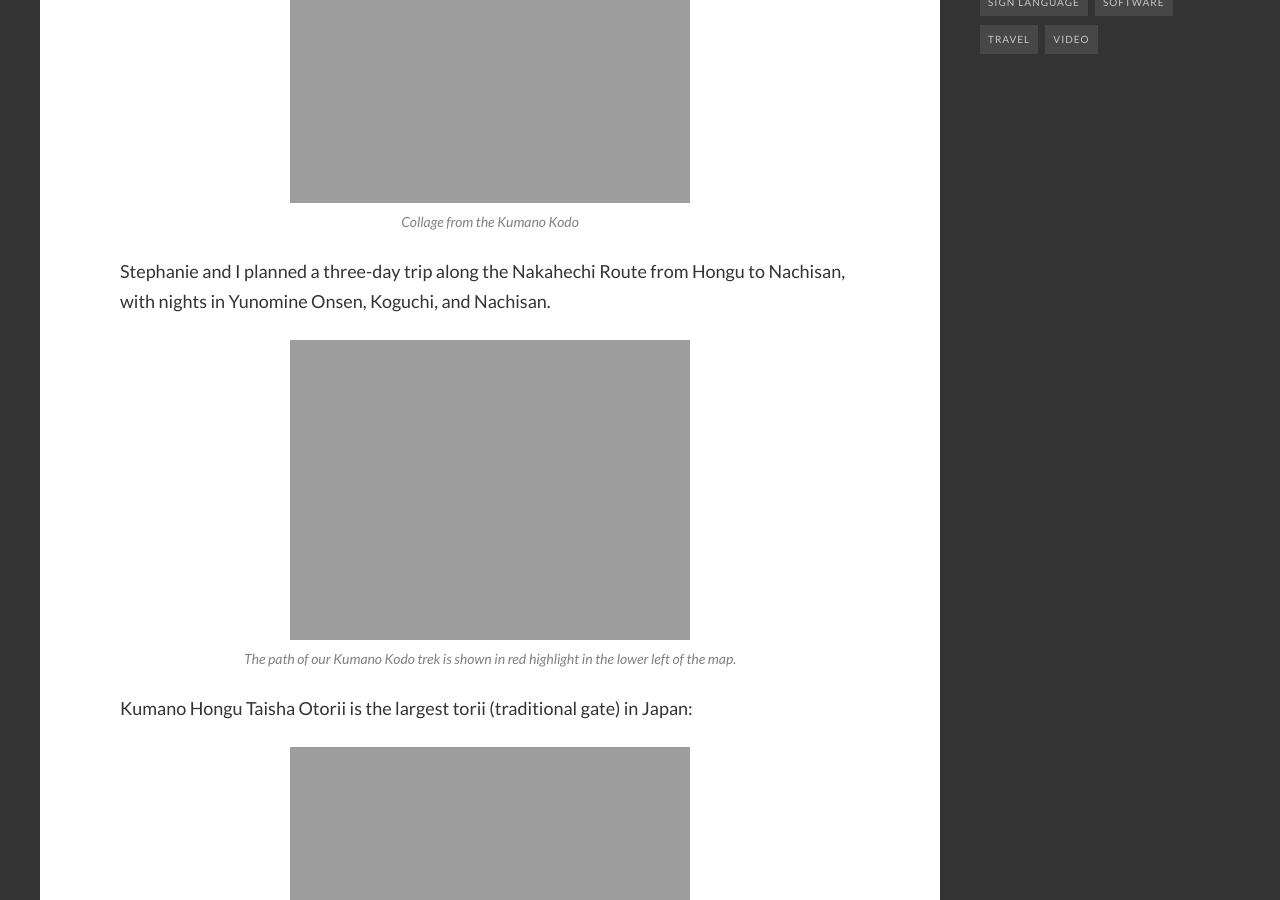
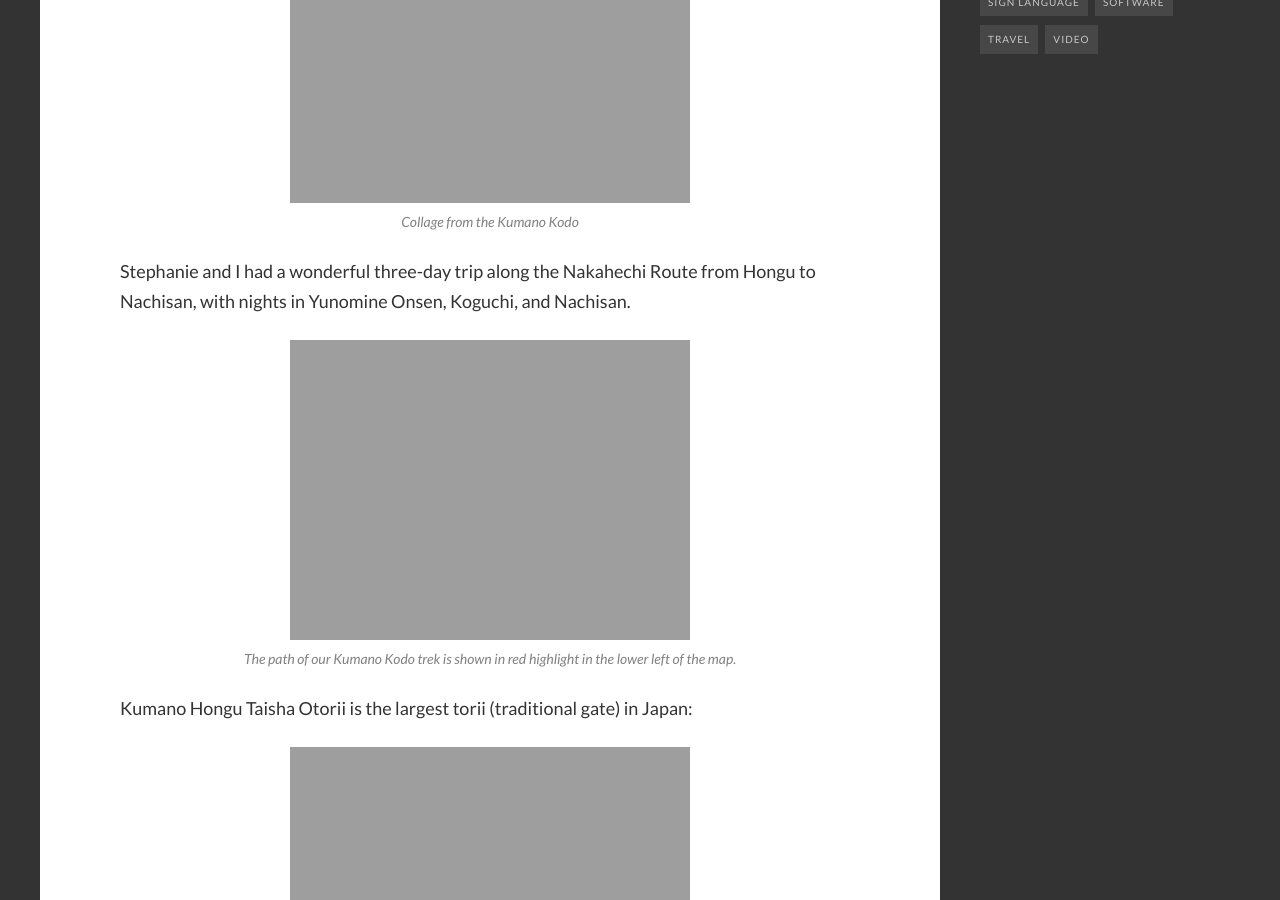
Before and after one commit to krystofl/krystofl.github.io, a Jekyll site: the page built from _posts/2024-07-23-kumano-kodo.md, in a window 1280 px wide and 900 px high, scrolled down 1309 px. Built offline with Jekyll 4.4.1, drawn with Linux system fonts in a browser that asks for light colours; some web fonts are replaced; comment, search, counter and statistics services are not loaded.

Commit message:
Added title and tags to Kumano Kodo post

```diff
--- a/_posts/2024-07-23-kumano-kodo.md
+++ b/_posts/2024-07-23-kumano-kodo.md
@@ -1,8 +1,8 @@
 ---
 layout: post
 title: Kumano Kodo
-description: ""
-tags: [Photography]
+description: "Stephanie and I had a wonderful three-day trip along the Nakahechi Route of the Kumano Kodo pilgrimage route from Hongu to Nachisan, with nights in Yunomine Onsen, Koguchi, and Nachisan."
+tags: [Photography, Travel, Adventure]
 photos_dir: "2024-07-23-kumano-kodo"
 banner_image: 20240623-155814-kumano-kodo-PXL_20240623_065814400.jpg
 ---
@@ -16,7 +16,7 @@
    title="Collage from the Kumano Kodo"
    caption="Collage from the Kumano Kodo" %}
 
-Stephanie and I planned a three-day trip along the Nakahechi Route from Hongu to Nachisan, with nights in Yunomine Onsen, Koguchi, and Nachisan.
+Stephanie and I had a wonderful three-day trip along the Nakahechi Route from Hongu to Nachisan, with nights in Yunomine Onsen, Koguchi, and Nachisan.
 
 <!--more-->
 
```
